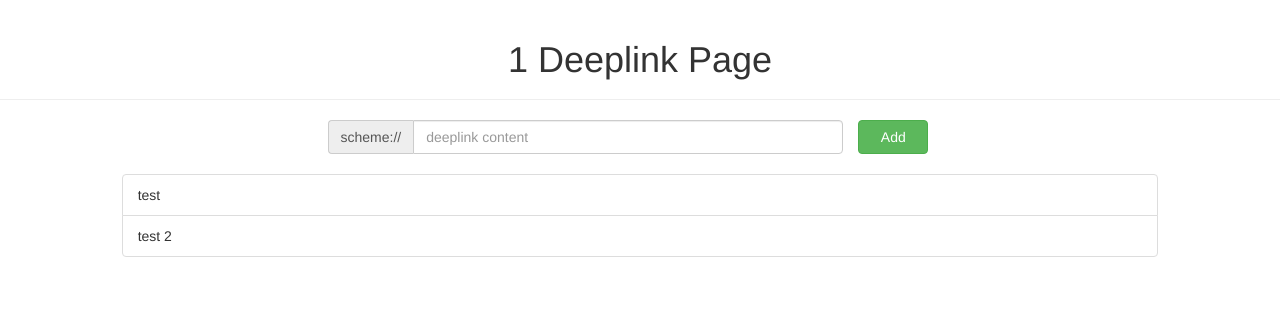
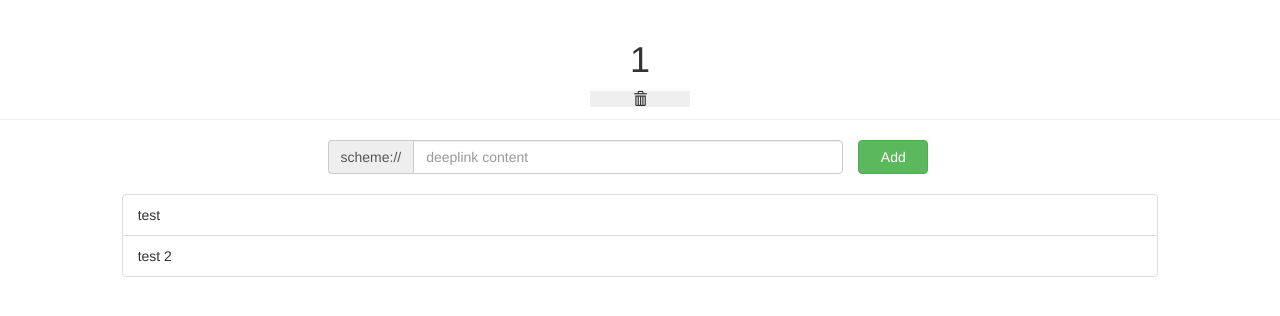
Before and after one commit to zhangjiapeng23/web_platform, a Django app: page /deeplink/edit/1/ in a window 1280 px wide. Shown: the top 316 px of the page. Run offline with Django 3.2, Linux system fonts and the light colour scheme; some libraries are stand-ins or nearby versions.

Commit message:
update deeplink css

```diff
--- a/templates/deeplink/edit.html
+++ b/templates/deeplink/edit.html
@@ -12,11 +12,16 @@
         .container-fluid {
             margin-top: 20px;
         }
+        .remove_project {
+            border: none;
+            width: 100px;
+        }
     </style>
 </head>
 <body>
     <div class="page-header text-center">
-        <h1>{{ project }} Deeplink Page</h1>
+        <h1>{{ project }}</h1>
+         <button class="glyphicon glyphicon-trash remove_project"></button>
     </div>
 
     <div class="row add_workspace">
--- a/templates/deeplink/index.html
+++ b/templates/deeplink/index.html
@@ -28,7 +28,7 @@
         }
         .thumbnail {
             background-color: #fff7ef;
-            font-size: 30px;
+            font-size: 25px;
         }
         .create_message {
             margin-bottom: 15px;
@@ -41,7 +41,7 @@
 <body>
 
     <div class="page-header text-center">
-        <h1>Deeplink Page</h1>
+        <h1>Deep Link Console</h1>
     </div>
 
     <div class="row create_message">
--- a/templates/deeplink/list.html
+++ b/templates/deeplink/list.html
@@ -2,7 +2,7 @@
 <html lang="en">
 <head>
     <meta charset="UTF-8">
-    <title>{{ project }} Deeplink Page</title>
+    <title>{{ project }} Deep Link Page</title>
     <link rel="stylesheet" href="/static/bs/dist/css/bootstrap.css">
     <script src="/static/js/jquery-3.5.1.js"></script>
     <style>
@@ -33,7 +33,7 @@
 </head>
 <body>
     <div class="page-header">
-        <h1>{{ project }} Deeplink Page</h1>
+        <h1>{{ project }}</h1>
         <button class="glyphicon glyphicon-pencil edit_project"></button>
     </div>
 
```
